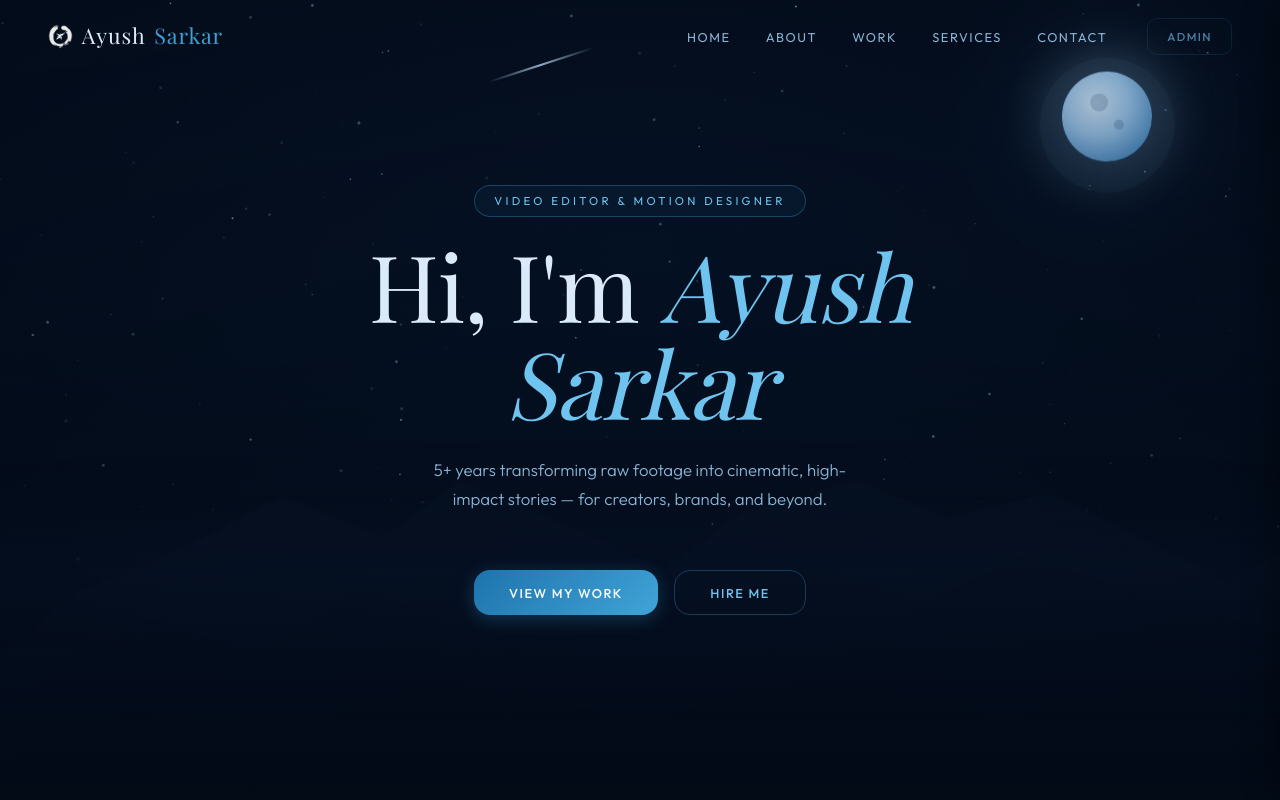
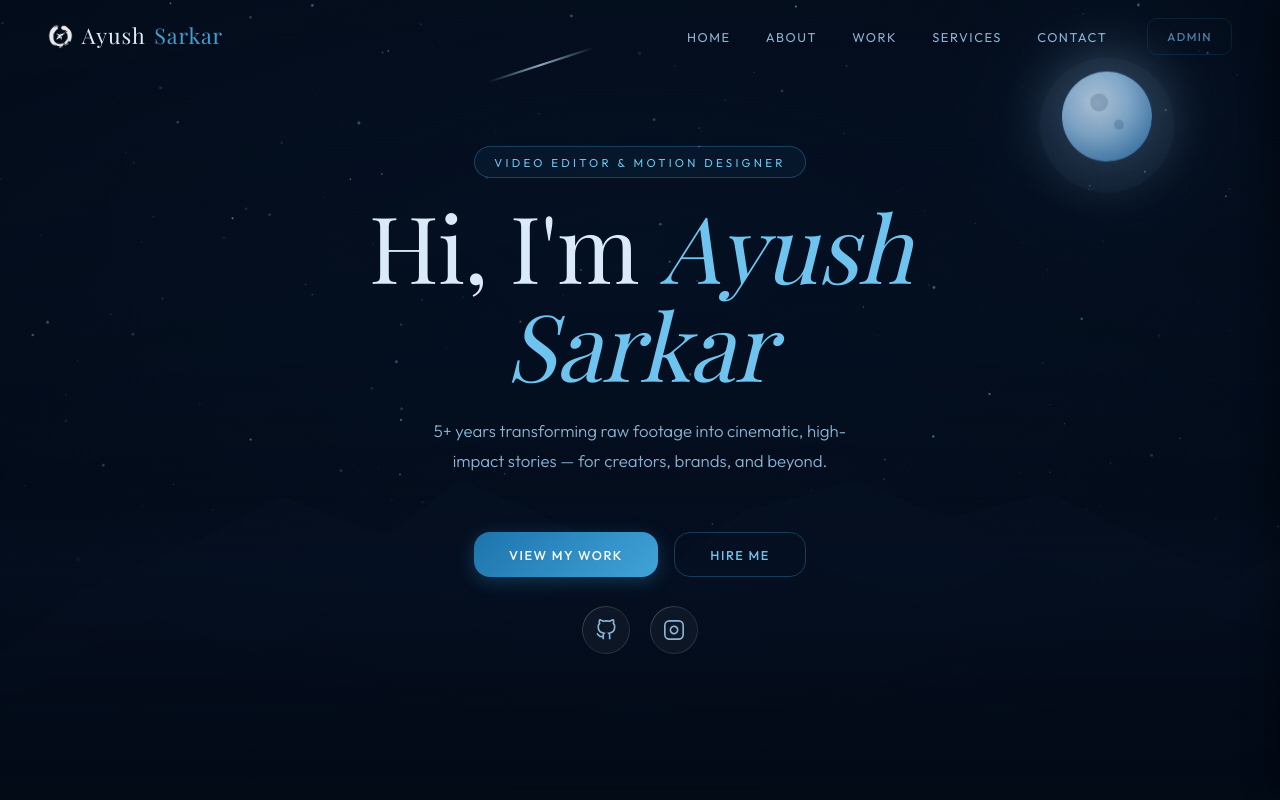
Before and after one commit to Ayush789025/my-video-editing-portfolio, a website: page public/index.html in a window 1280 px wide. Shown: the top 800 px of the page. Drawn offline with nearby package versions, Linux system fonts and the light colour scheme; no server answers; a web font is replaced by a local one.

Commit message:
Add GitHub and Instagram social buttons to hero section

```diff
--- a/public/css/style.css
+++ b/public/css/style.css
@@ -670,6 +670,58 @@ button {
   flex-wrap: wrap;
 }
 
+.hero-socials {
+  margin-top: 1.8rem;
+  display: flex;
+  gap: 1.2rem;
+  justify-content: center;
+}
+
+.social-circle {
+  width: 48px;
+  height: 48px;
+  display: flex;
+  align-items: center;
+  justify-content: center;
+  border-radius: 50%;
+  background: rgba(255, 255, 255, 0.04);
+  backdrop-filter: blur(8px);
+  border: 1px solid rgba(255, 255, 255, 0.08);
+  color: var(--text-2);
+  transition: all 0.4s var(--ease);
+  position: relative;
+}
+
+.social-circle::before {
+  content: '';
+  position: absolute;
+  inset: -1px;
+  border-radius: 50%;
+  padding: 1px;
+  background: linear-gradient(135deg, rgba(255,255,255,0.2), transparent, rgba(61, 159, 211, 0.2));
+  -webkit-mask: linear-gradient(#fff 0 0) content-box, linear-gradient(#fff 0 0);
+  mask: linear-gradient(#fff 0 0) content-box, linear-gradient(#fff 0 0);
+  -webkit-mask-composite: xor;
+  mask-composite: exclude;
+  pointer-events: none;
+}
+
+.social-circle:hover {
+  transform: translateY(-4px) scale(1.08);
+  background: rgba(61, 159, 211, 0.12);
+  border-color: var(--accent-hi);
+  color: var(--accent-hi);
+  box-shadow: 0 10px 25px -5px rgba(61, 159, 211, 0.35);
+}
+
+.social-circle svg {
+  transition: transform 0.4s var(--ease);
+}
+
+.social-circle:hover svg {
+  transform: rotate(5deg);
+}
+
 /* Hero reveal animations */
 .reveal-up {
   opacity: 0;
--- a/public/index.html
+++ b/public/index.html
@@ -87,6 +87,14 @@
       <div class="hero-actions reveal-up" style="--d:0.55s">
         <button class="btn btn-primary pulse-btn" onclick="scrollSection('work')">View My Work</button>
         <button class="btn btn-outline pulse-btn" onclick="scrollSection('contact')">Hire Me</button>
+      </div>
+      <div class="hero-socials reveal-up" style="--d:0.7s">
+        <a href="https://github.com/Ayush789025" target="_blank" class="social-circle" aria-label="GitHub">
+          <svg viewBox="0 0 24 24" width="22" height="22" stroke="currentColor" stroke-width="1.8" fill="none"><path d="M9 19c-5 1.5-5-2.5-7-3m14 6v-3.87a3.37 3.37 0 0 0-.94-2.61c3.14-.35 6.44-1.54 6.44-7A5.44 5.44 0 0 0 20 4.77 5.07 5.07 0 0 0 19.91 1S18.73.65 16 2.48a13.38 13.38 0 0 0-7 0C6.27.65 5.09 1 5.09 1A5.07 5.07 0 0 0 5 4.77a5.44 5.44 0 0 0-1.5 3.78c0 5.42 3.3 6.61 6.44 7A3.37 3.37 0 0 0 9 18.13V22"></path></svg>
+        </a>
+        <a href="https://www.instagram.com/pic_prefer0/" target="_blank" class="social-circle" aria-label="Instagram">
+          <svg viewBox="0 0 24 24" width="22" height="22" stroke="currentColor" stroke-width="1.8" fill="none"><rect x="2" y="2" width="20" height="20" rx="5" ry="5"></rect><path d="M16 11.37A4 4 0 1 1 12.63 8 4 4 0 0 1 16 11.37z"></path><line x1="17.5" y1="6.5" x2="17.51" y2="6.5"></line></svg>
+        </a>
       </div>
     </div>
   </section>
```
